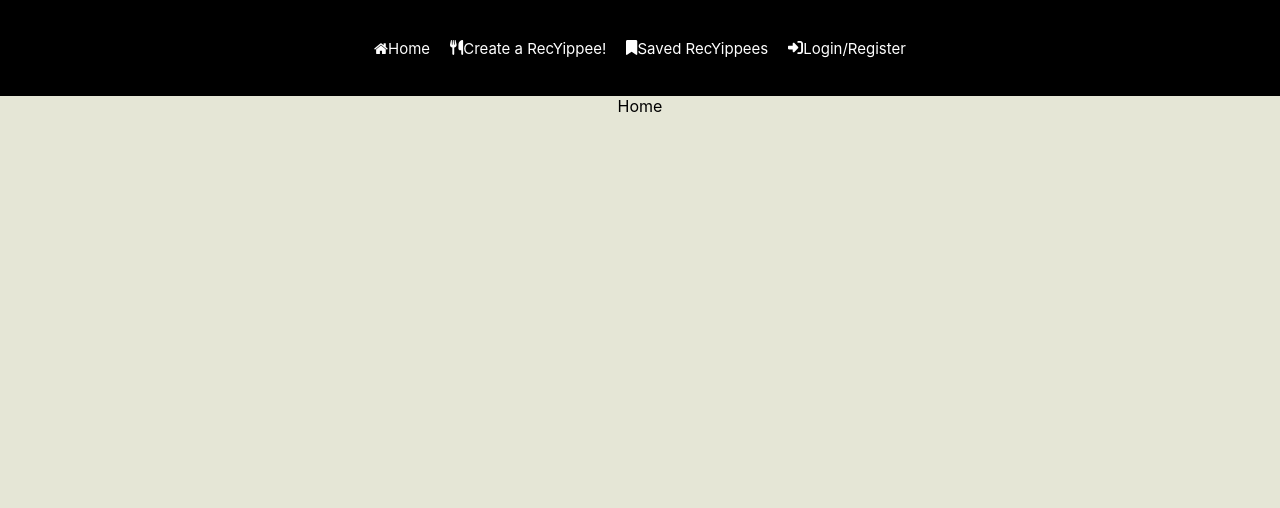
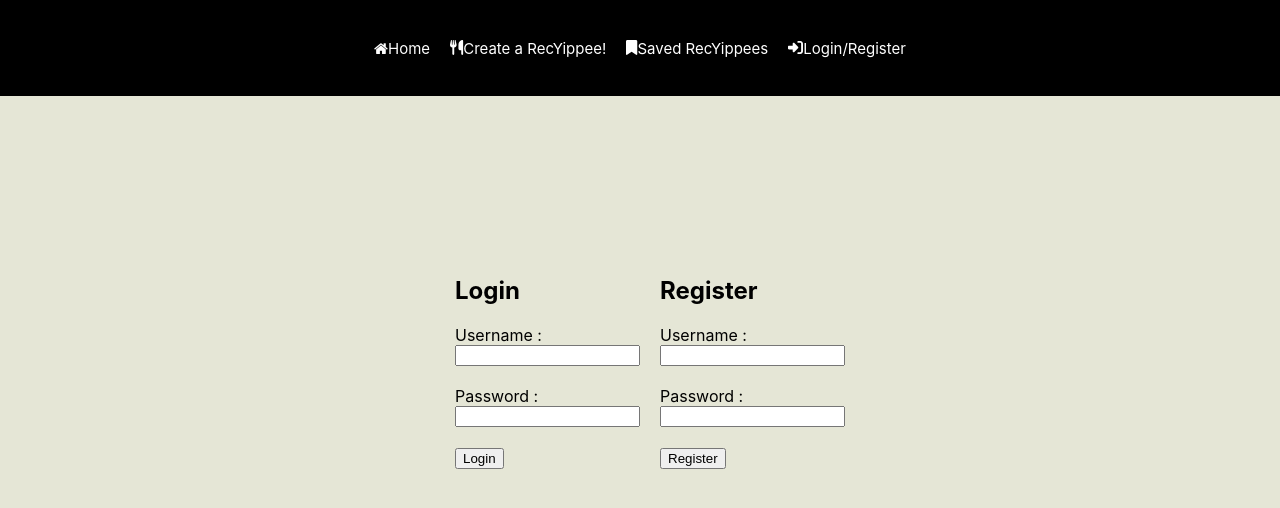
Before and after one commit to YOGESHnick/RecYippeee, a React (Create React App) app in the folder client/: page / in a window 1280 px wide. Shown: the top 508 px of the page. Built offline with nearby package versions, Linux system fonts and the light colour scheme.

Commit message:
bug fixed!

```diff
--- a/client/src/App.js
+++ b/client/src/App.js
@@ -12,10 +12,12 @@ function App() {
       <Router>
         <Navbar />
         <Routes>
-          <Route path="/auth" element = {<Auth />} />
-          <Route path="/" element = {<Home />} />
+          <Route path="/" element = {<Auth />} />
+          <Route path="/home" element = {<Home />} />
           <Route path="/create-recipe" element = {<CreateRecipe />} />
           <Route path="/saved-recipes" element = {<SavedRecipes />} />
+          <Route path="/auth" element = {<Auth />} />
+          {/* delete line 19 and change "/"to render Home instead of auth */}
         </Routes>
       </Router>
     </div>
--- a/client/src/components/navbar.js
+++ b/client/src/components/navbar.js
@@ -19,7 +19,7 @@ export const Navbar = ()=>{
     }
     return (
         <div className="navbar">
-            <Link to="/" ><i className="fa fa-home"></i>Home</Link>
+            <Link to="/home" ><i className="fa fa-home"></i>Home</Link>
             <Link to="/create-recipe" ><FontAwesomeIcon icon={faUtensils} />Create a RecYippee!</Link>
             <Link to="/saved-recipes" ><FontAwesomeIcon icon={faBookmark} />Saved RecYippees</Link>
             {!cookies.access_token ? (
```
